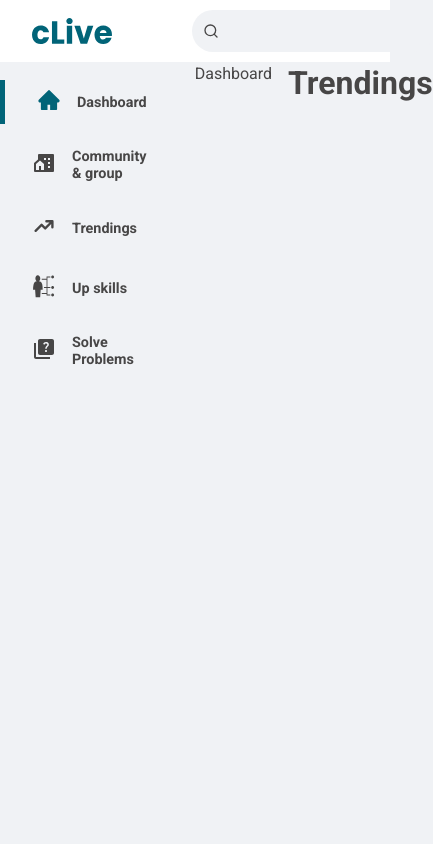
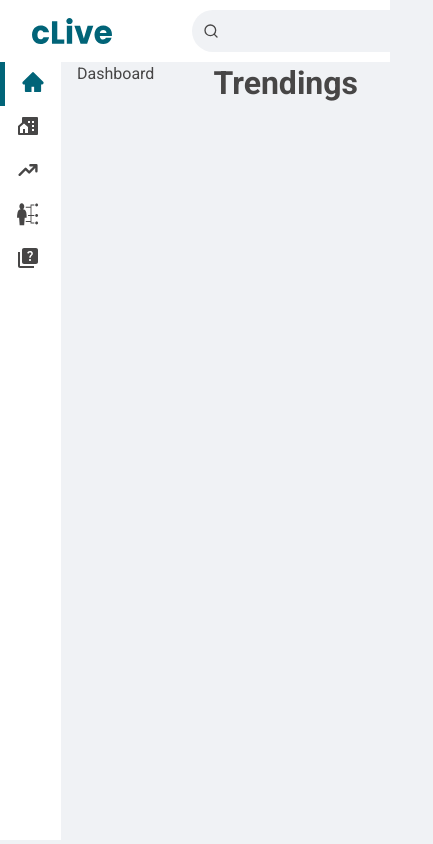
Before and after one commit to bipul2540/cols-project, a React (Vite) app in the folder front-end/: page / in a window 390 px wide. Shown: the whole page, 433 px wide, since content can reach past the window. Built offline with nearby package versions, Linux system fonts and the light colour scheme; sample sign-in values are in the browser's storage.

Commit message:
'sidebar-feature'

```diff
--- a/front-end/src/style/Navbar.module.scss
+++ b/front-end/src/style/Navbar.module.scss
@@ -3,6 +3,7 @@
   padding: 0.6rem 0rem;
   position: fixed;
   width: 100%;
+
   .container {
     height: inherit;
     padding: 0 2rem;
--- a/front-end/src/style/Sidebar.module.scss
+++ b/front-end/src/style/Sidebar.module.scss
@@ -1,7 +1,16 @@
 .mainContainer {
+    margin-top: -0.1rem;
 
   .container {
     padding: 0rem 0;
+
+    @media (max-width: 780px) {
+        // padding: 1rem;
+        background-color: #fff;
+        height: calc(100vh - 66px);
+        margin-top: 0;
+
+    }
 
     .option {
       display: flex;
@@ -15,6 +24,12 @@
       align-items: center;
       border-radius: 0px var(--border-radius) var(--border-radius) 0 ;
 
+      @media (max-width: 780px) {
+        padding: 0.5rem 1rem;
+        margin-top: 0;
+    }
+
+
       .icon_field {
         .icon {
           font-size: 1.5rem;
@@ -24,7 +39,6 @@
     }
   }
 }
-
 
 .option:hover{
     background-color: var(--color-2);
@@ -46,3 +60,30 @@ a{
         color: var(--color-primary);
     }
 }
+
+
+
+
+.icon__text{
+    @media (max-width: 780px) {
+        opacity: 0;
+        pointer-events: none;
+        position: absolute;
+        left: 3rem;
+        background-color: rgba(0, 0, 0, 0.723);
+        color: white;
+        font-weight: 400;
+        padding: 0.4rem 0.6rem;
+        transition: all ease 0.4s;
+        border-radius: 2rem;
+    }
+  }
+
+
+  @media (max-width: 768px) {
+
+    .option:hover .icon__text{
+        opacity: 1;
+        pointer-events: auto;
+    }
+}
```
